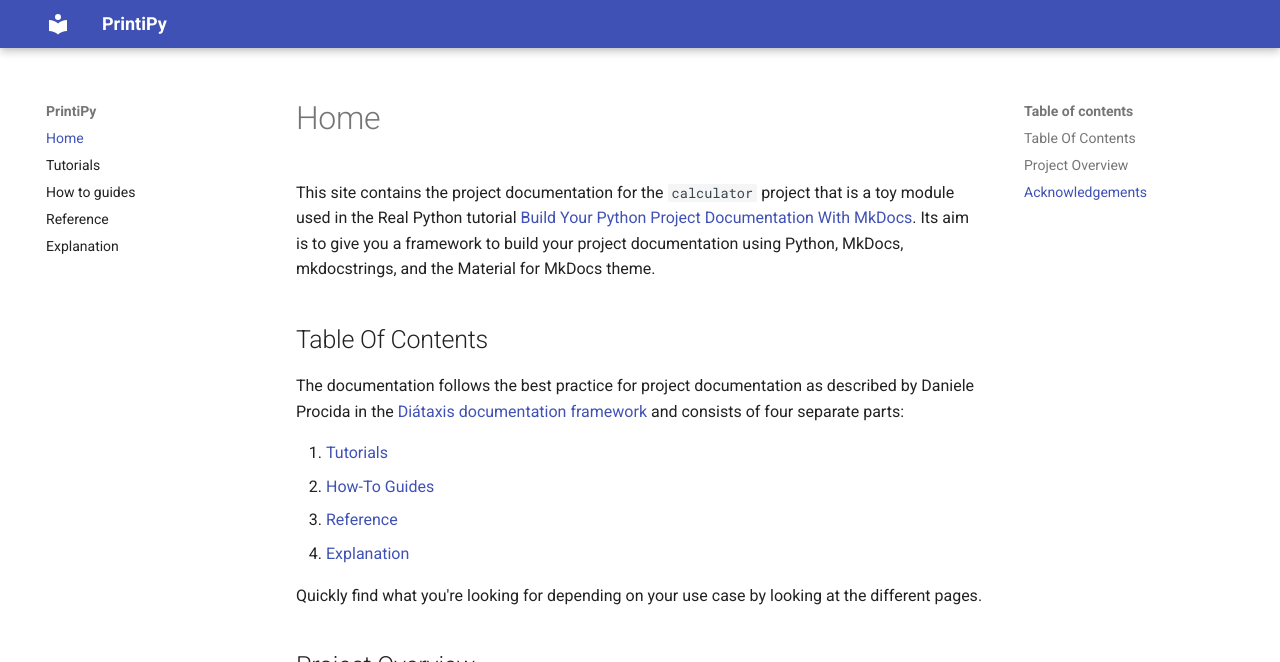
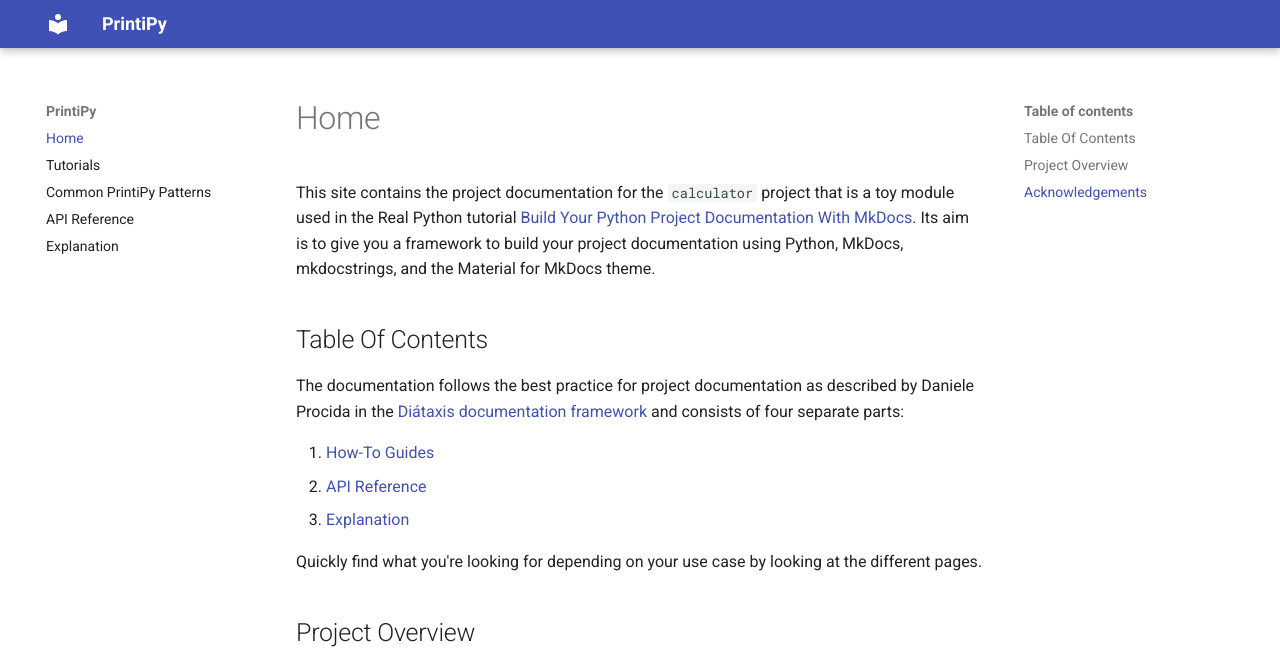
Before and after one commit to lawrencemq/printipy, an MkDocs documentation site: the page built from docs/index.md, in a window 1280 px wide and 1010 px high, cut to the strip 0-662 px from the top of the window. Built offline with MkDocs 1.6.1 and Material for MkDocs 9.7.7, drawn with Linux system fonts in a browser that asks for light colours.

```diff
--- a/docs/how-to-guides.md
+++ b/docs/how-to-guides.md
@@ -0,0 +1,5 @@
+
+
+# Common PrintiPy Patterns
+
+...
--- a/docs/index.md
+++ b/docs/index.md
@@ -14,10 +14,9 @@ project documentation as described by Daniele Procida
 in the [Diátaxis documentation framework](https://diataxis.fr/)
 and consists of four separate parts:
 
-1. [Tutorials](tutorials.md)
-2. [How-To Guides](how-to-guides.md)
-3. [Reference](reference.md)
-4. [Explanation](explanation.md)
+1. [How-To Guides](how-to-guides.md)
+2. [API Reference](reference.md)
+3. [Explanation](explanation.md)
 
 Quickly find what you're looking for depending on
 your use case by looking at the different pages.
--- a/mkdocs.yml
+++ b/mkdocs.yml
@@ -10,5 +10,5 @@ nav:
   - index.md
   - tutorials.md
   - how-to-guides.md
-  - reference.md
+  - API Reference: reference.md
   - explanation.md
```
Also changed, not shown: docs/explanation.md (+8 -0 lines).
